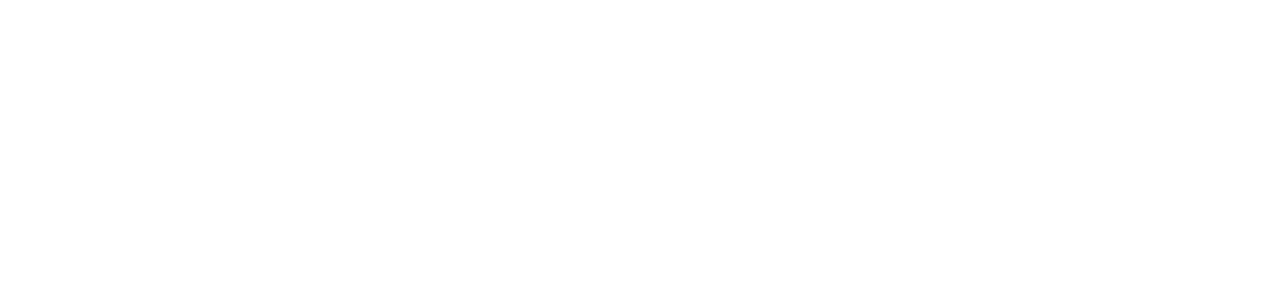
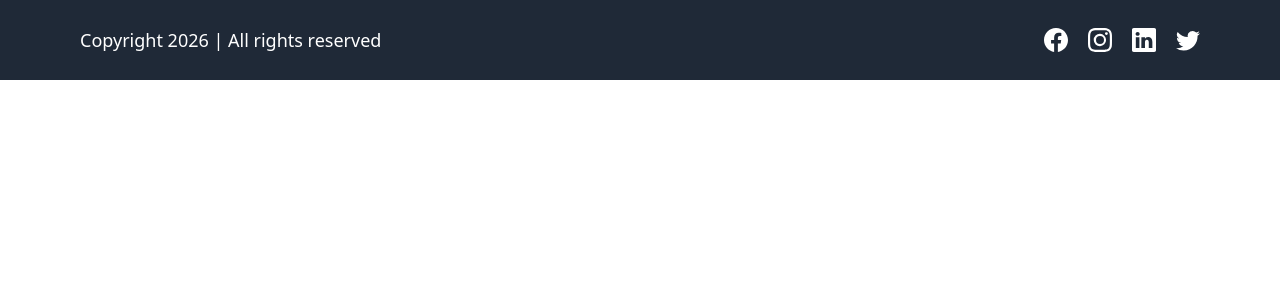
Before and after one commit to jeet-hore05/lms, a React (Vite) app in the folder client/: page / in a window 1280 px wide. Before the commit this address had no page. Shown: the top 300 px of the page. Built offline with nearby package versions, Linux system fonts and the light colour scheme.

Commit message:
Added footer component

```diff
--- a/client/src/App.jsx
+++ b/client/src/App.jsx
@@ -1,15 +1,19 @@
 import './App.css';
 
 import { Routes } from 'react-router-dom';
+
+import Footer from './Components/footer.jsx';
 
 
 function App() {
 
   return (
     <>
-        <Routes>
+        {/* <Routes>
 
-        </Routes>
+        </Routes> */}
+
+        <Footer></Footer>
     </>
   )
 }
--- /dev/null
+++ b/client/src/Components/footer.jsx
@@ -0,0 +1,37 @@
+import { BsFacebook, BsInstagram, BsLinkedin, BsTwitter } from 'react-icons/bs'
+
+
+function Footer(){
+    const currentDate = new Date();
+    const year = currentDate.getFullYear();
+
+    return(
+        <>
+            <footer className='relative left-0 bottom-0 h-[10vh] py-5 flex flex-col sm:flex-row items-center justify-between text-white bg-gray-800 sm:px-20'>
+                <section className='text-lg'>
+                    Copyright {year} | All rights reserved
+                </section>
+                <section className='flex items-center justify-center gap-5 text-2xl text-white'>
+                    <a className='hover:text-yellow-500 transition-all ease-in-out duration-300'>
+                        <BsFacebook/>
+                    </a>
+
+                    <a className='hover:text-yellow-500 transition-all ease-in-out duration-300'>
+                        <BsInstagram/>
+                    </a>
+
+                    <a className='hover:text-yellow-500 transition-all ease-in-out duration-300'>
+                        <BsLinkedin/>
+                    </a>
+
+                    <a className='hover:text-yellow-500 transition-all ease-in-out duration-300'>
+                        <BsTwitter/>
+                    </a>
+
+                </section>
+            </footer>
+        </>
+    )
+}
+
+export default Footer;
--- a/client/src/index.css
+++ b/client/src/index.css
@@ -4,6 +4,6 @@
 
 body{
     margin: auto;
-    max-width: 1440px;
+    /* max-width: 1440px; */
     position: relative;
 }
```
